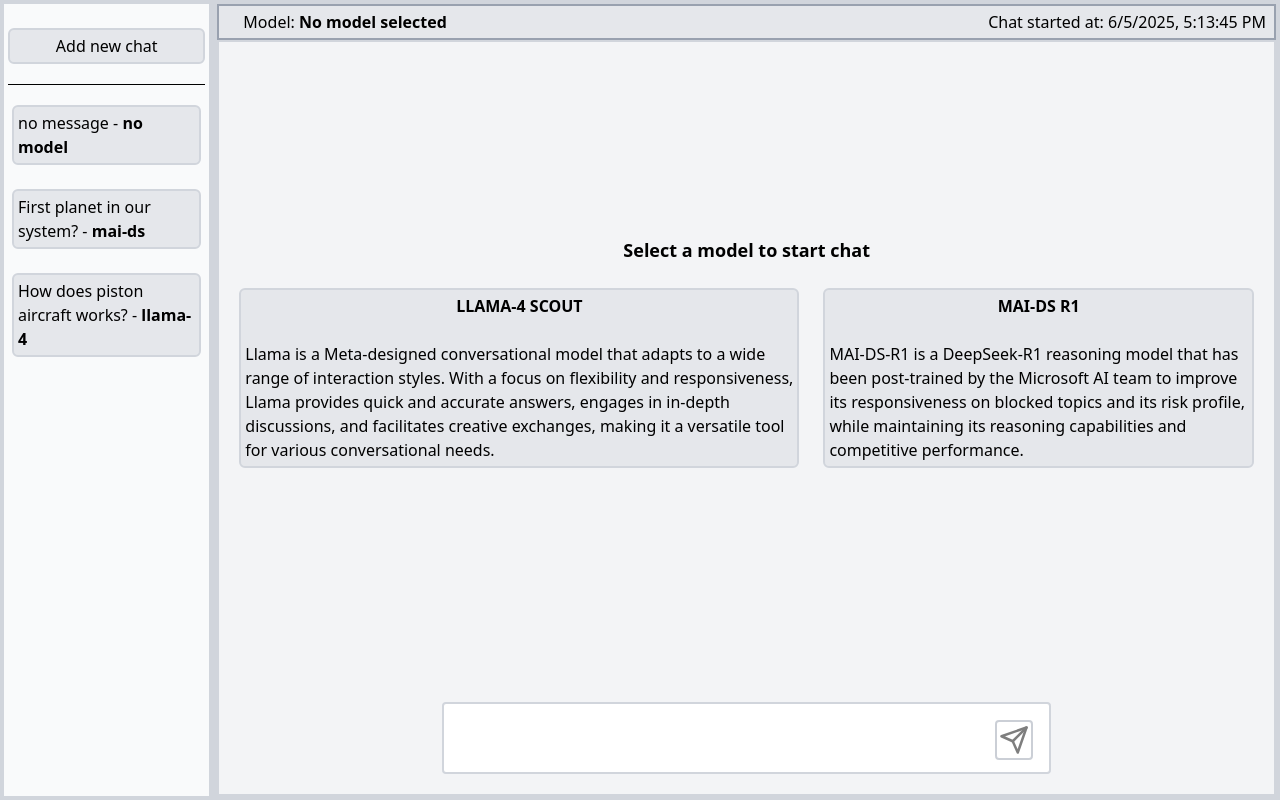
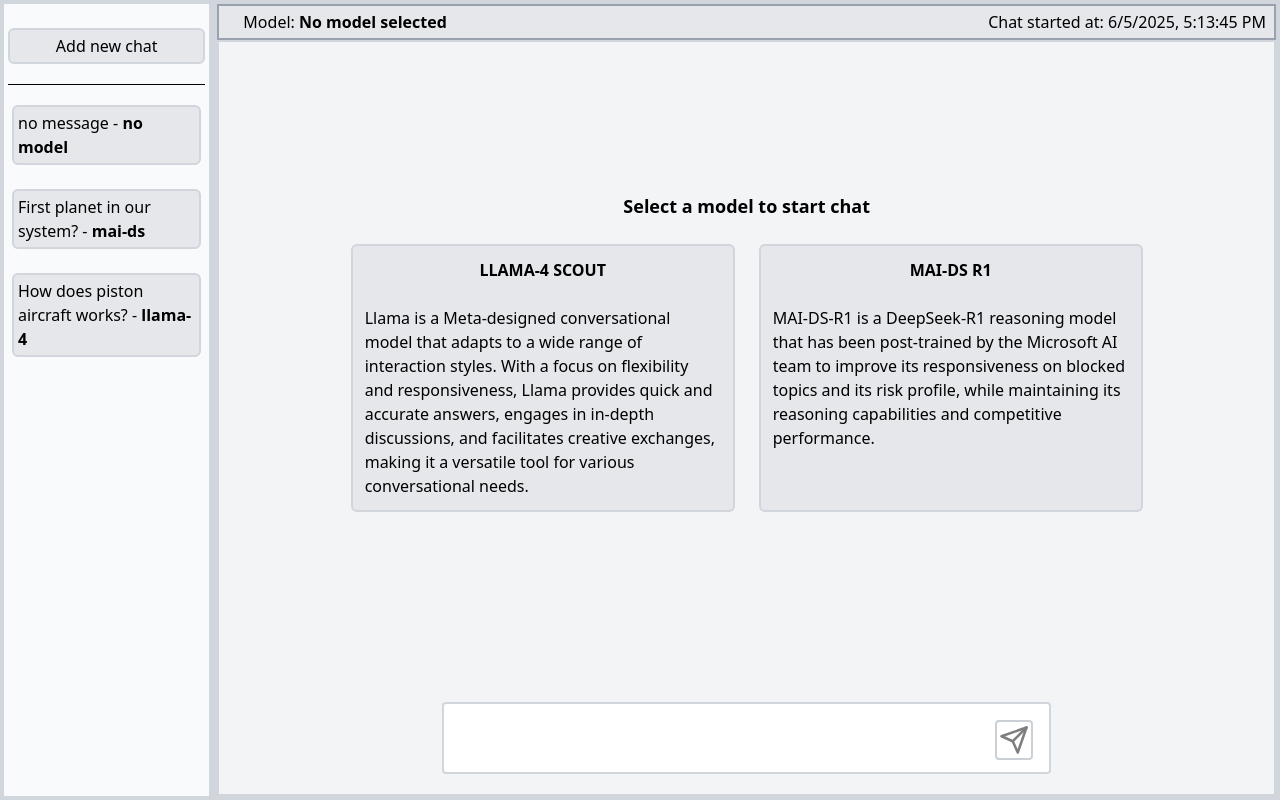
Before and after one commit to BMike903/LLM-front, a React (Vite) app: page / in a window 1280 px wide. Built offline with nearby package versions, Linux system fonts and the light colour scheme.

Commit message:
fixed size of new models

```diff
--- a/src/App.tsx
+++ b/src/App.tsx
@@ -100,12 +100,12 @@ function App() {
           {!model && (
             <div className="flex h-full w-full flex-col items-center justify-center gap-6">
               <p className="text-lg font-bold">Select a model to start chat</p>
-              <ul className="flex gap-6">
+              <ul className="flex flex-row flex-wrap gap-6">
                 {Object.entries(models).map(([modelKey, model]) => (
                   <li
                     key={modelKey}
                     onClick={() => setModel(currentChatId, modelKey)}
-                    className="rounded-md border-2 border-solid border-gray-300 bg-gray-200 p-1 hover:cursor-pointer hover:bg-gray-100 dark:border-gray-600 dark:bg-gray-800 dark:hover:bg-gray-700"
+                    className="w-96 rounded-md border-2 border-solid border-gray-300 bg-gray-200 p-3 hover:cursor-pointer hover:bg-gray-100 dark:border-gray-600 dark:bg-gray-800 dark:hover:bg-gray-700"
                   >
                     <p className="text-center font-bold">{model.name}</p>
                     <br />
```
